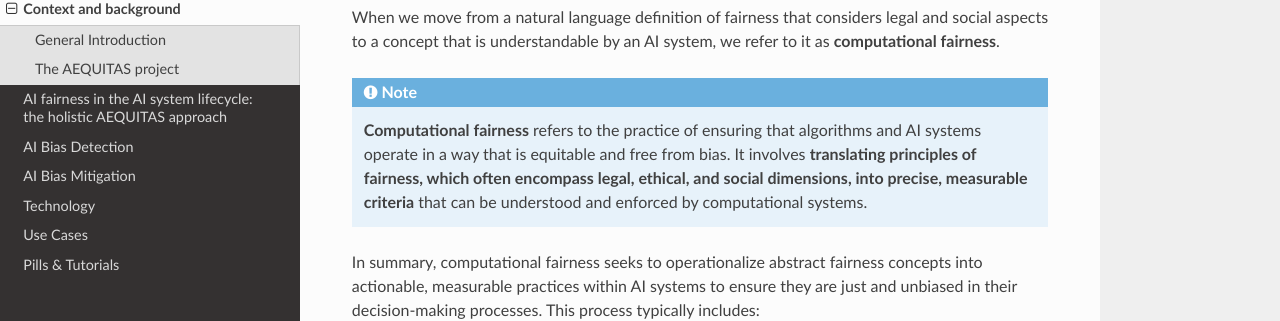
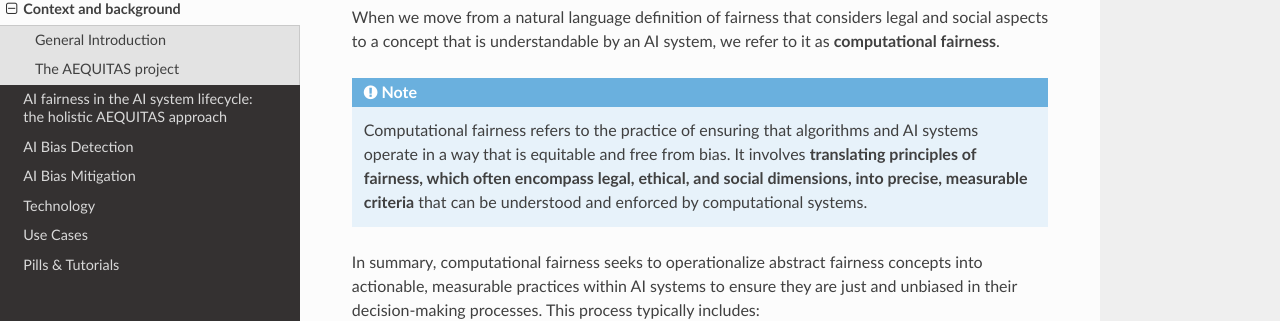
Before and after one commit to aequitas-aod/aequitas-home, a Sphinx documentation site: the page built from docs/source/context.rst, in a window 1280 px wide and 900 px high, scrolled down 716 px. Shown: the part 137-458 px from the top of the window. Built offline with Sphinx 7.4.7 and the Read the Docs theme 2.0.0, drawn with Linux system fonts in a browser that asks for light colours.

Commit message:
rc: block

```diff
--- a/docs/source/context.rst
+++ b/docs/source/context.rst
@@ -25,7 +25,7 @@ When we move from a natural language definition of fairness that considers legal
 
 .. note::
 
-   **Computational fairness** refers to the practice of ensuring that algorithms and AI systems operate in a way that is equitable and free from bias. It involves **translating principles of fairness, which often encompass legal, ethical, and social dimensions, into precise, measurable criteria** that can be understood and enforced by computational systems.
+   Computational fairness refers to the practice of ensuring that algorithms and AI systems operate in a way that is equitable and free from bias. It involves **translating principles of fairness, which often encompass legal, ethical, and social dimensions, into precise, measurable criteria** that can be understood and enforced by computational systems.
 
 In summary, computational fairness seeks to operationalize abstract fairness concepts into actionable, measurable practices within AI systems to ensure they are just and unbiased in their decision-making processes. This process typically includes:
 
```
